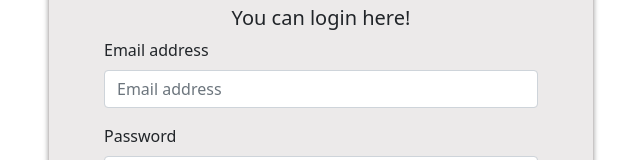
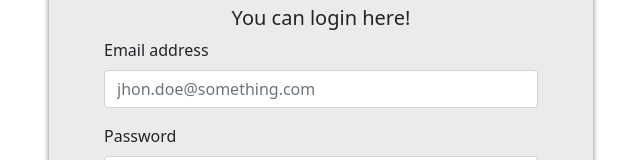
Before and after one commit to brishketukislay/restauant, an Angular app: page /login in a window 1280 px wide. Shown: the part 133-293 px from the top of the page, without its empty margins (307-947 px from the left). Built offline with nearby package versions, Linux system fonts and the light colour scheme.

Commit message:
UI update

```diff
--- a/src/app/login/login.component.html
+++ b/src/app/login/login.component.html
@@ -10,7 +10,7 @@
                 <form [formGroup]="loginForm" (ngSubmit)="logIn()">
                     <div class="mb-3">
                       <label class="form-label">Email address</label>
-                      <input formControlName="email" type="email" class="form-control" id="exampleInputEmail1" placeholder="Email address">
+                      <input formControlName="email" type="email" class="form-control" id="exampleInputEmail1" placeholder="jhon.doe@something.com">
                     </div>
                     <div class="mb-3">
                       <label class="form-label">Password</label>
```
